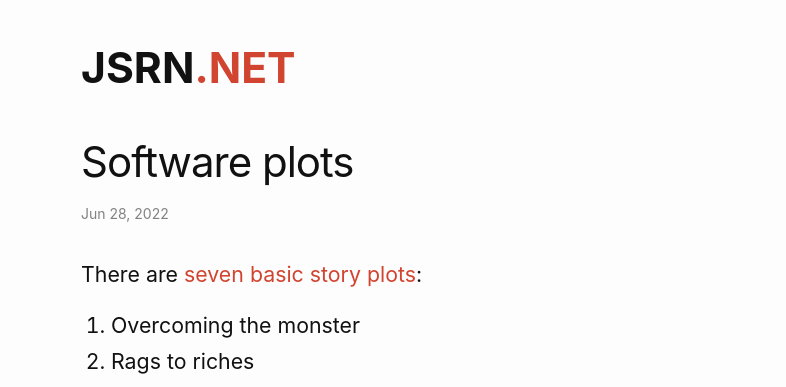
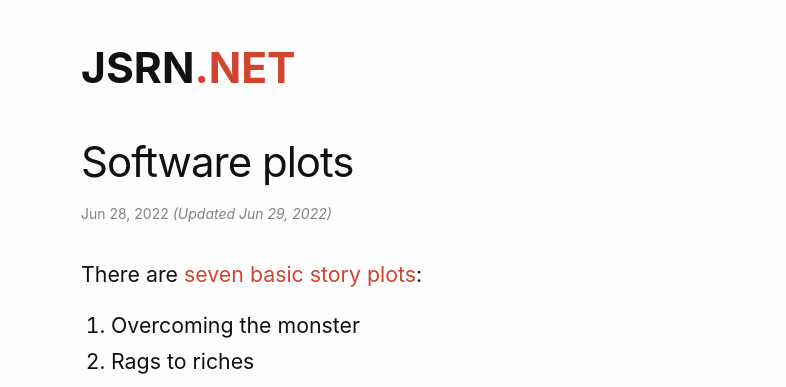
Before and after one commit to jsrn/jsrn.github.io, a Jekyll site: the page built from _posts/2022-06-28-software-plots.md, in a window 1280 px wide. Shown: the top 387 px of the page, without its empty margins (239-1025 px from the left). Built offline with Jekyll 4.4.1, drawn with Linux system fonts in a browser that asks for light colours.

Commit message:
entertainment

```diff
--- a/_posts/2022-06-28-software-plots.md
+++ b/_posts/2022-06-28-software-plots.md
@@ -4,6 +4,7 @@ title: "Software plots"
 description: On the narrative forms of software
 category: programming
 permalink: /software-plots
+updated: Jun 29, 2022
 ---
 
 There are [seven basic story plots](https://en.wikipedia.org/wiki/The_Seven_Basic_Plots):
```
